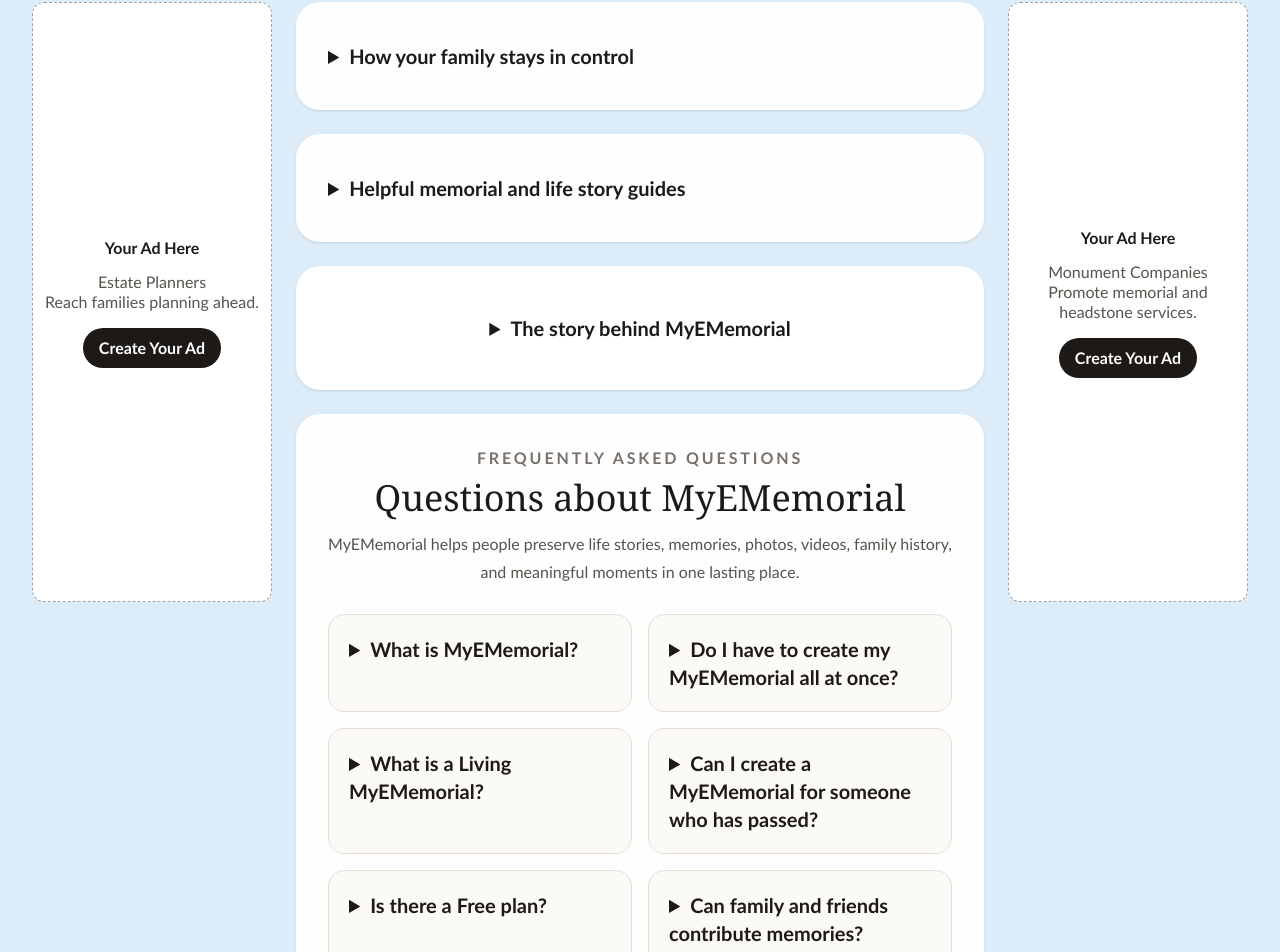
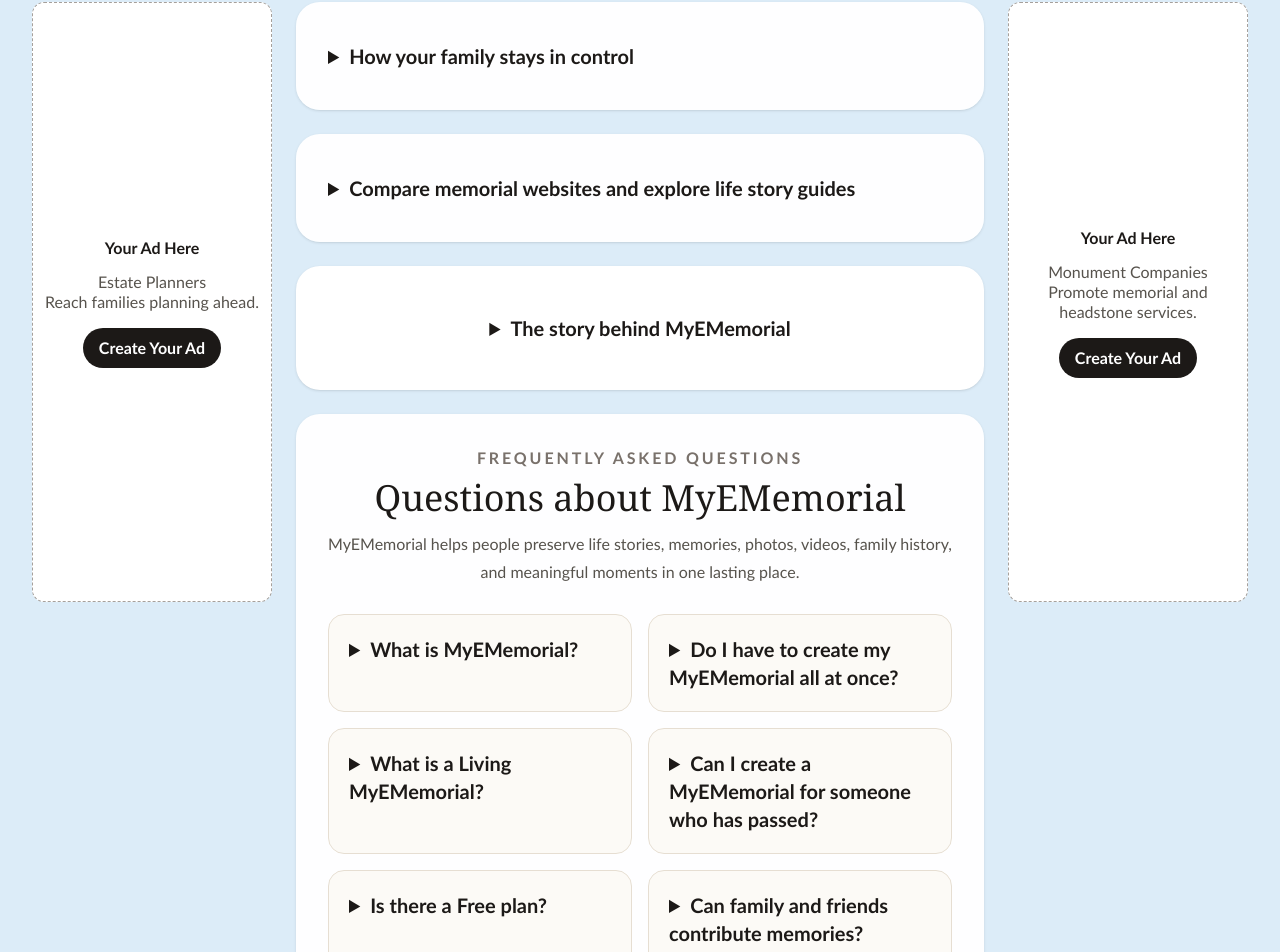
Before and after one commit to stu2085/my-e-memorial, a Next.js app: page / in a window 1280 px wide. Shown: the part 2151-3103 px from the top of the page. Built offline with nearby package versions, Linux system fonts and the light colour scheme; no server answers.

Commit message:
Make homepage comparison links easier to discover

```diff
--- a/app/HomePageClient.tsx
+++ b/app/HomePageClient.tsx
@@ -294,7 +294,7 @@ useEffect(() => {
 
 
 <details className="rounded-[1.5rem] bg-white/95 p-6 shadow-sm md:p-8">
-  <summary className="cursor-pointer py-2 text-xl font-bold text-stone-900">Helpful memorial and life story guides</summary>
+  <summary className="cursor-pointer py-2 text-xl font-bold text-stone-900">Compare memorial websites and explore life story guides</summary>
   <div className="mx-auto max-w-6xl">
     <div className="text-center">
       <p className="text-base font-semibold uppercase tracking-[0.18em] text-stone-500">
@@ -302,7 +302,7 @@ useEffect(() => {
       </p>
 
       <h2 className="mt-2 text-2xl font-bold text-stone-900 md:text-3xl">
-        Explore Memorial, Life Story &amp; Legacy Guides
+        Memorial Website Comparisons, Life Story &amp; Legacy Guides
       </h2>
 
       <p className="mx-auto mt-3 max-w-3xl text-lg leading-7 text-stone-700">
```
